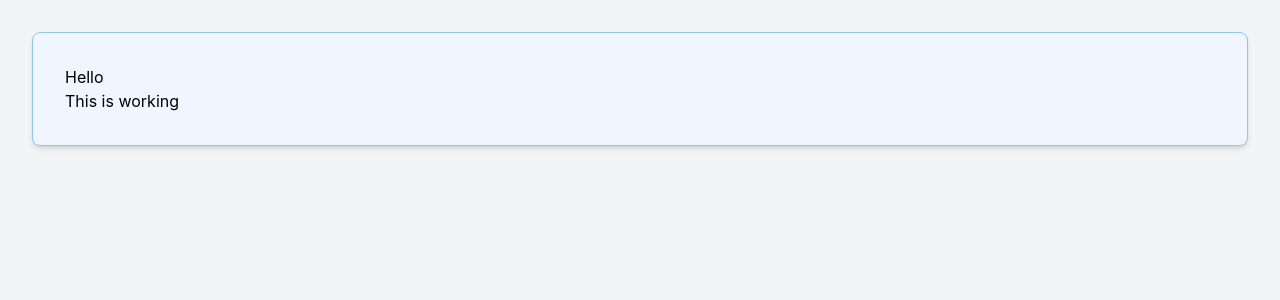
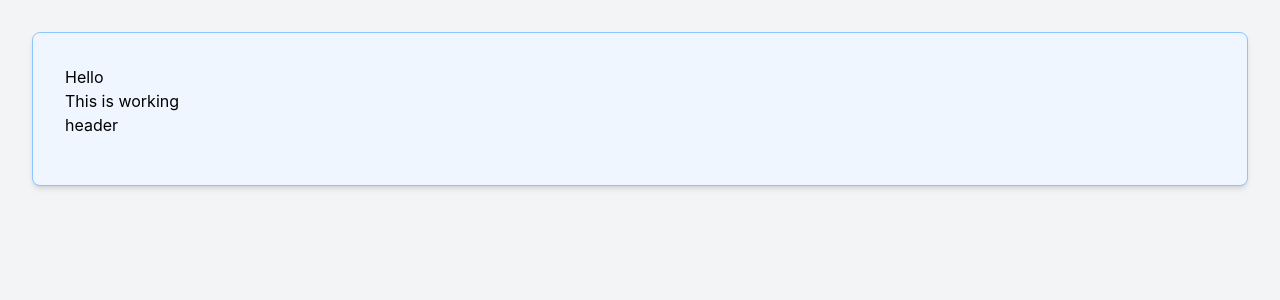
Before and after one commit to bobbyDeepak1415/e-commerce-card, a React (Vite) app: page / in a window 1280 px wide. Shown: the top 300 px of the page. Built offline with nearby package versions, Linux system fonts and the light colour scheme.

Commit message:
setup done

```diff
--- a/src/App.jsx
+++ b/src/App.jsx
@@ -1,4 +1,5 @@
 import Card from "./components/Card/Card";
+import CardHeader from "./components/Card/CardHeader";
 
 function App() {
   return (
@@ -7,6 +8,9 @@ function App() {
         <p>Hello</p>
 
         <h2>This is working</h2>
+        <CardHeader>
+        <p>header</p>
+        </CardHeader>
       </Card>
     </div>
   );
```
Also changed, not shown: 1 other file (tests, documents, lock files or other folders).
